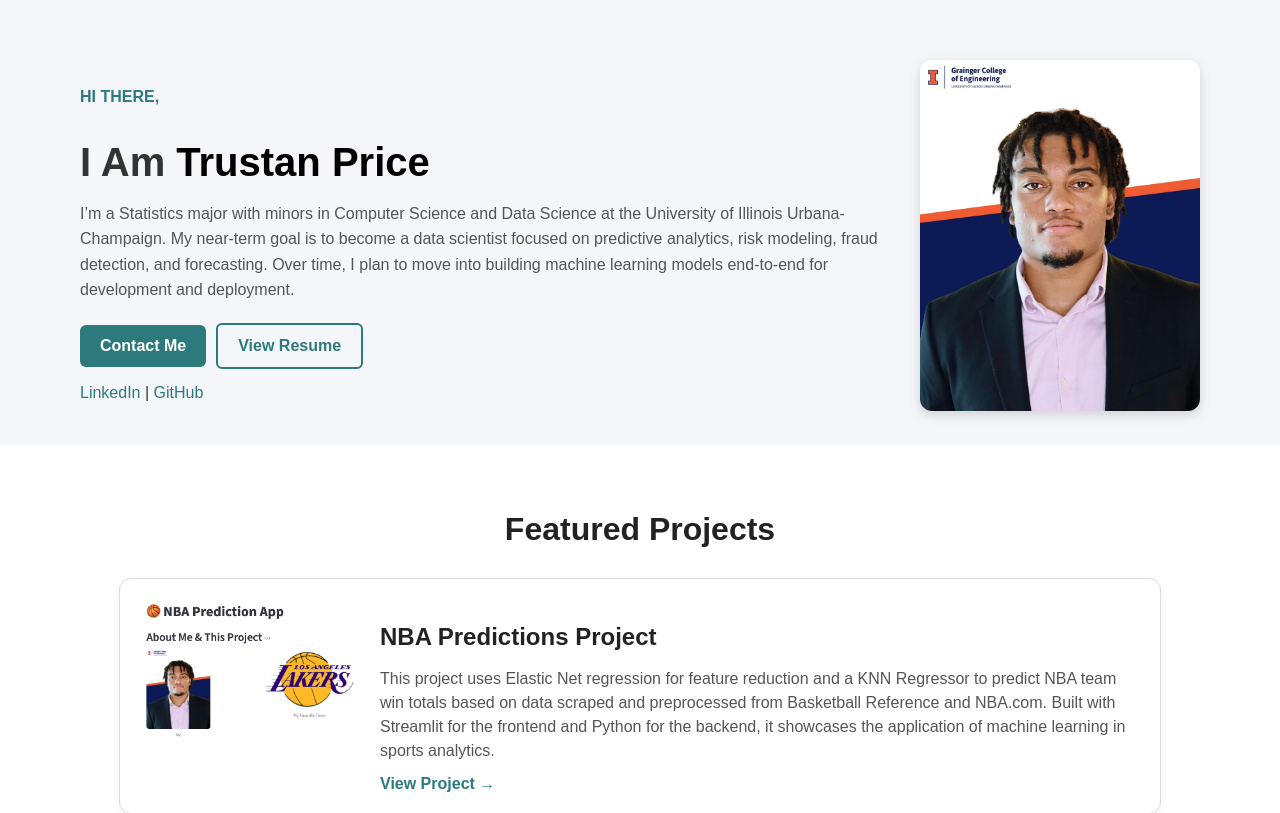
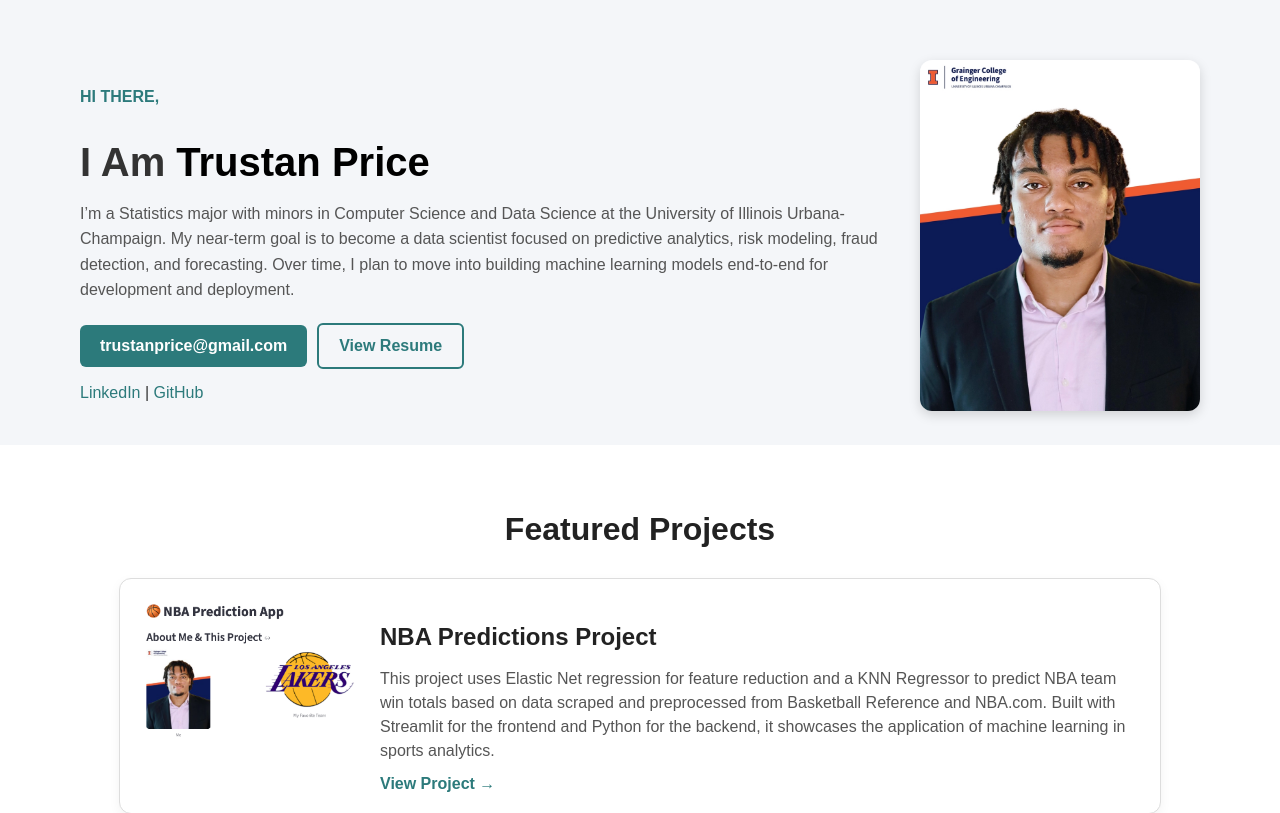
Before and after one commit to trustanprice/personal-portfolio, a React (Create React App) app: page / in a window 1280 px wide. Shown: the top 813 px of the page. Built offline with nearby package versions, Linux system fonts and the light colour scheme.

Commit message:
temporarily hardcoding my contact info

```diff
--- a/src/components/Home.jsx
+++ b/src/components/Home.jsx
@@ -16,7 +16,7 @@ function Home() {
           </p>
           <div className="buttons">
             <a href="mailto:trustanprice@gmail.com" className="btn primary">
-              Contact Me
+              trustanprice@gmail.com
             </a>
             <a href="/home/resume.pdf" target="_blank" rel="noopener noreferrer" className="btn secondary">
               View Resume
```
